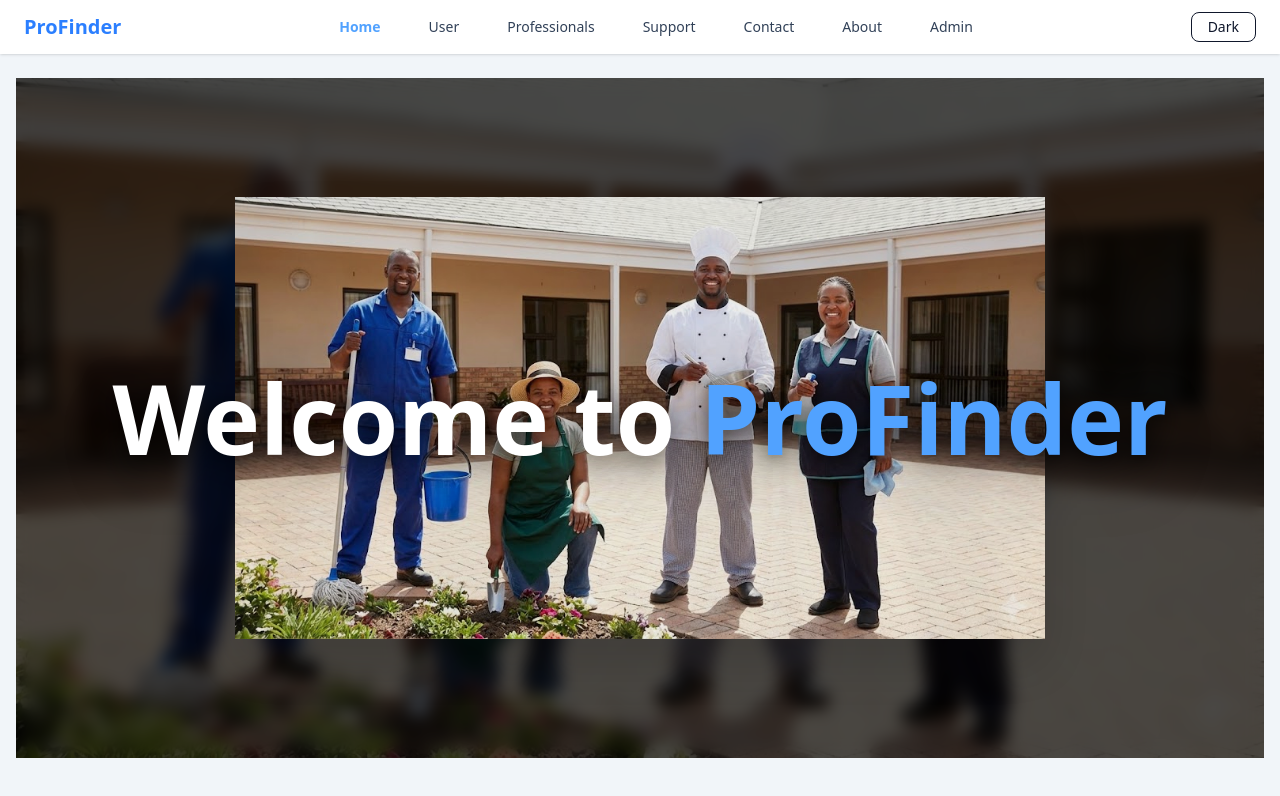
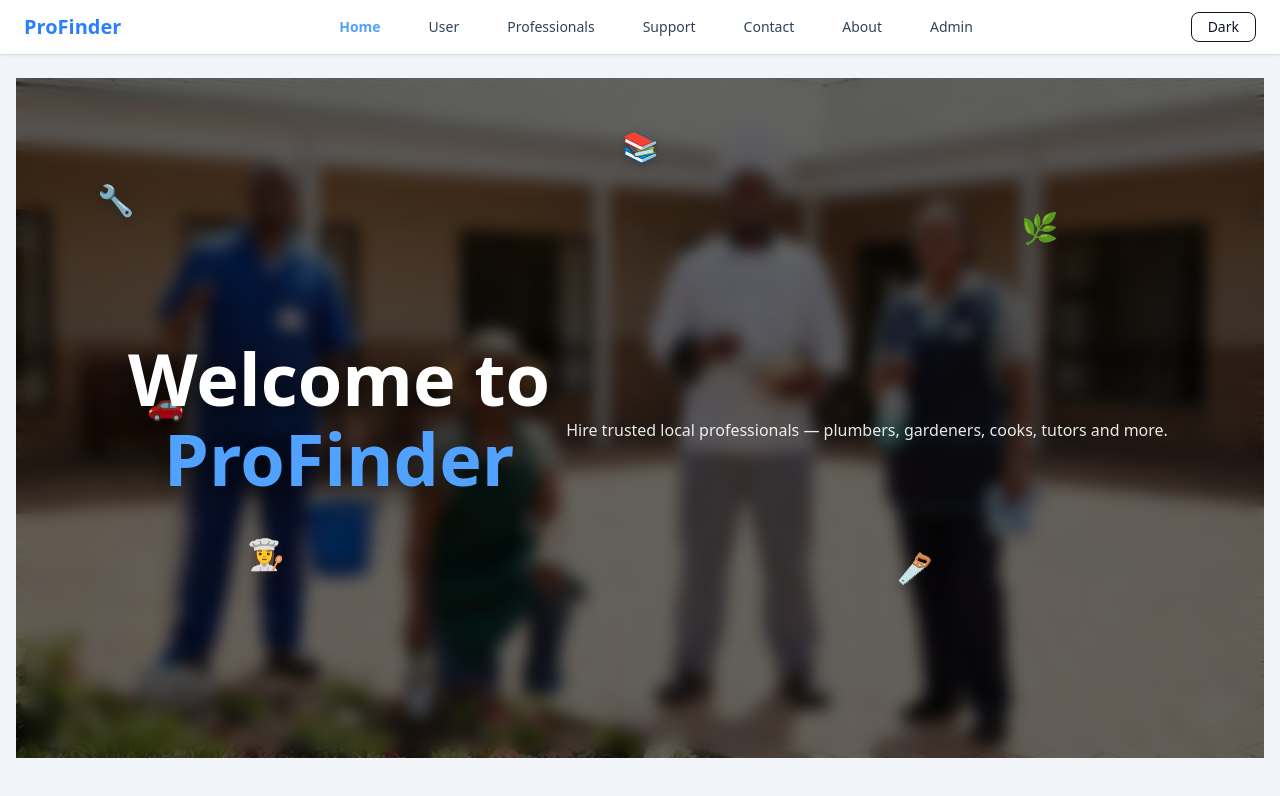
Before and after one commit to pavani80179/tailwind-react-ui, a React (Vite) app: page / in a window 1280 px wide. Shown: the top 796 px of the page. Built offline with nearby package versions, Linux system fonts and the light colour scheme.

Commit message:
Update latest UI, API and admin changes

```diff
--- a/src/index.css
+++ b/src/index.css
@@ -1,10 +1,32 @@
 @import "tailwindcss";
 
+/* Smooth theme transition */
 body {
   transition: background-color 0.3s ease, color 0.3s ease;
 }
 
-
+/* Default light mode */
 body {
   @apply bg-blue-50 text-gray-800 font-sans;
 }
+
+/* Dark mode */
+.dark body {
+  @apply bg-gray-900 text-gray-100;
+}
+
+/* Smooth fade‑in animation for the Home page */
+.fade-in {
+  animation: fadeIn 1.4s ease-out forwards;
+}
+
+@keyframes fadeIn {
+  0% {
+    opacity: 0;
+    transform: translateY(20px);
+  }
+  100% {
+    opacity: 1;
+    transform: translateY(0);
+  }
+}
--- a/src/pages/Home.jsx
+++ b/src/pages/Home.jsx
@@ -1,11 +1,21 @@
 // src/pages/Home.jsx
 import { useEffect, useState } from "react";
+
+const jobIcons = [
+  { label: "Plumber", icon: "🔧", left: "8%", top: "18%" },
+  { label: "Gardener", icon: "🌿", left: "82%", top: "22%" },
+  { label: "Cook", icon: "👩‍🍳", left: "20%", top: "70%" },
+  { label: "Carpenter", icon: "🪚", left: "72%", top: "72%" },
+  { label: "Tutor", icon: "📚", left: "50%", top: "10%" },
+  { label: "Driver", icon: "🚗", left: "12%", top: "48%" },
+];
 
 export default function Home() {
   const [show, setShow] = useState(false);
 
   useEffect(() => {
-    setTimeout(() => setShow(true), 100);
+    const t = setTimeout(() => setShow(true), 120);
+    return () => clearTimeout(t);
   }, []);
 
   return (
@@ -14,26 +24,51 @@ export default function Home() {
       style={{
         backgroundImage: "url('/images/webpagehome.jpg')",
       }}
+      aria-label="Home background showing various professionals"
     >
-      {/* Dark overlay – adapts to light/dark mode */}
-      <div className="absolute inset-0 bg-black/70 dark:bg-black/40 backdrop-blur-sm" />
+      {/* Animated gradient overlay (soft) */}
+      <div className="absolute inset-0 pointer-events-none animated-gradient opacity-70" />
 
-      {/* YOUR LOGO – ONLY CHANGE THE src BELOW */}
-      <img
-        src="/images/webpagehome.jpg"
-        alt="ProFinder Logo"
-        className="absolute z-10 w-auto h-auto max-w-[75%] max-h-[65%] object-contain drop-shadow-2xl opacity-90 hover:opacity-100 transition-opacity duration-300"
-      />
+      {/* Dark dim / blur overlay so text reads well in both themes */}
+      <div className="absolute inset-0 bg-black/60 backdrop-blur-sm" />
 
-      {/* Welcome text */}
+      {/* Floating job icons */}
+      {jobIcons.map((j, i) => (
+        <span
+          key={j.label}
+          aria-hidden="true"
+          className={`absolute z-10 text-2xl md:text-3xl drop-shadow-lg floating`}
+          style={{
+            left: j.left,
+            top: j.top,
+            transform: `translate(-50%, -50%)`,
+            animationDelay: `${i * 0.35}s`,
+          }}
+          title={j.label}
+        >
+          {j.icon}
+        </span>
+      ))}
+
+      {/* Center animated welcome text */}
       <h1
-        className={`relative z-20 text-5xl md:text-7xl lg:text-8xl font-extrabold text-white text-center transition-all duration-1000 ease-out drop-shadow-2xl ${
-          show ? "opacity-100 translate-y-0" : "opacity-0 translate-y-12"
+        className={`relative z-20 text-4xl sm:text-5xl md:text-6xl lg:text-7xl font-extrabold text-white text-center transition-all duration-900 ease-out drop-shadow-2xl px-4 ${
+          show ? "opacity-100 translate-y-0" : "opacity-0 translate-y-10"
         }`}
-        style={{ textShadow: "0 4px 30px rgba(0,0,0,0.8)" }}
+        style={{ textShadow: "0 6px 30px rgba(0,0,0,0.8)" }}
       >
-        Welcome to <span className="text-blue-400 drop-shadow-lg">ProFinder</span>
+        <span className="block">Welcome to</span>
+        <span className="block text-blue-400 mt-2">ProFinder</span>
       </h1>
+
+      {/* small subtitle */}
+      <p
+        className={`relative z-20 mt-6 text-sm sm:text-base text-white/90 text-center max-w-2xl transition-opacity duration-900 ${
+          show ? "opacity-100" : "opacity-0"
+        }`}
+      >
+        Hire trusted local professionals — plumbers, gardeners, cooks, tutors and more.
+      </p>
     </div>
   );
 }
```
